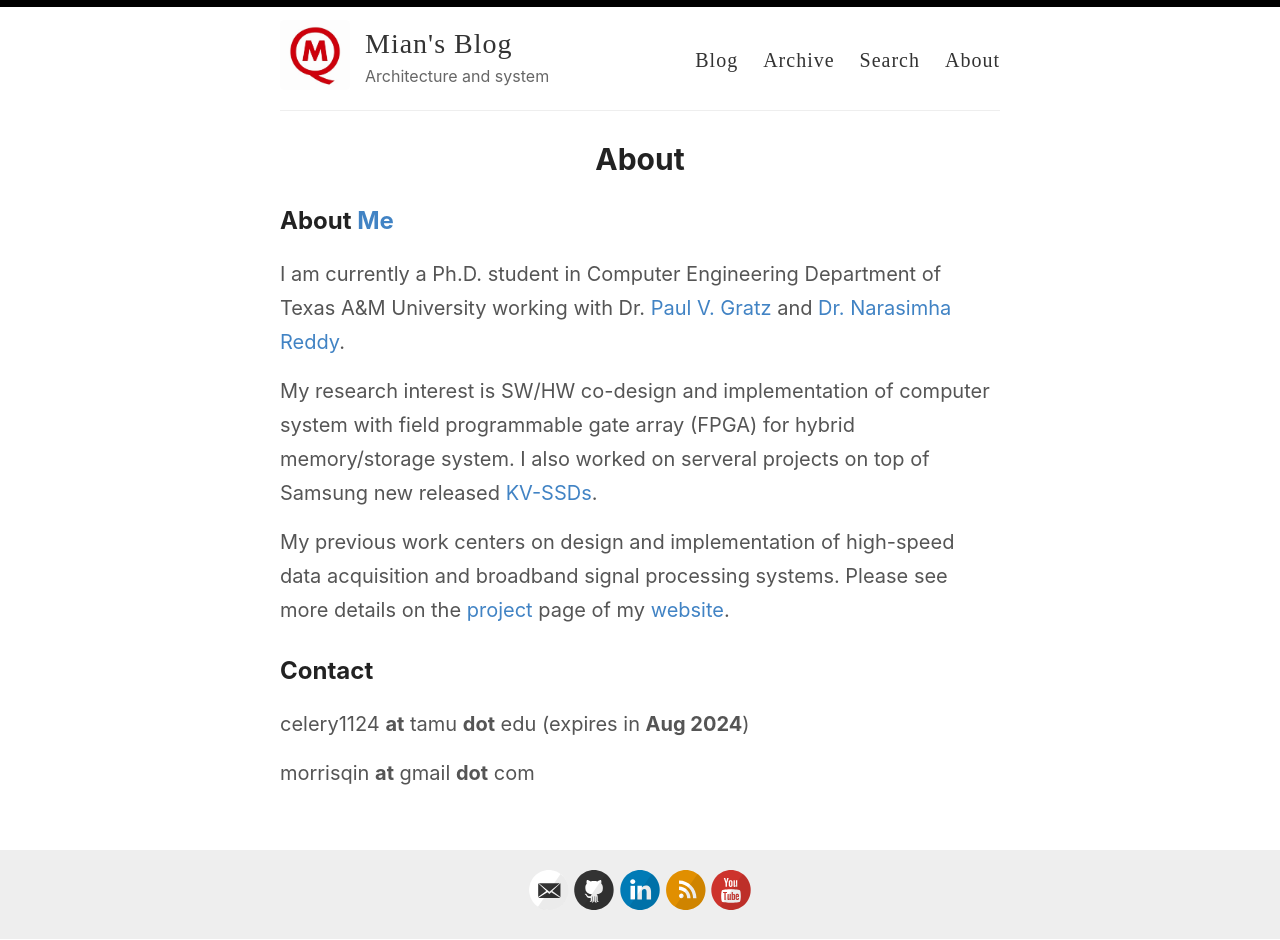
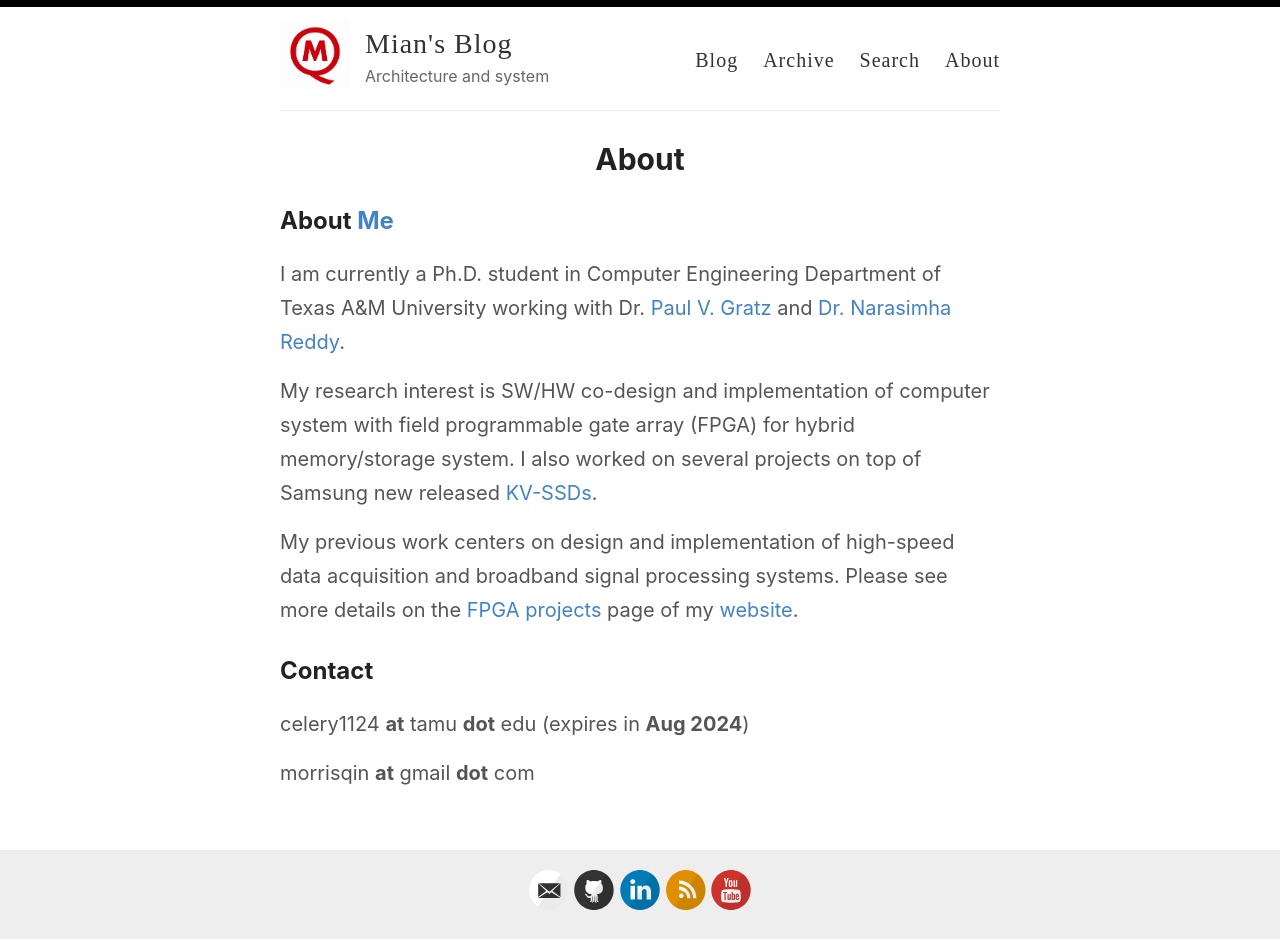
Before and after one commit to celery1124/celery1124.github.io, a Jekyll site: the page built from _pages/about.md, in a window 1280 px wide. Built offline with Jekyll 4.4.1, drawn with Linux system fonts in a browser that asks for light colours.

Commit message:
minor updates on about.md

```diff
--- a/_pages/about.md
+++ b/_pages/about.md
@@ -8,9 +8,9 @@ permalink: /about/
 
 I am currently a Ph.D. student in Computer Engineering Department of Texas A&M University working with Dr. [Paul V. Gratz](https://cesg.tamu.edu/faculty/paul-gratz/) and [Dr. Narasimha Reddy](https://cesg.tamu.edu/faculty/narasimha-reddy/).
 
-My research interest is SW/HW co-design and implementation of computer system with field programmable gate array (FPGA) for hybrid memory/storage system.  I also worked on serveral projects on top of Samsung new released [KV-SSDs](https://github.com/OpenMPDK/KVSSD).
+My research interest is SW/HW co-design and implementation of computer system with field programmable gate array (FPGA) for hybrid memory/storage system.  I also worked on several projects on top of Samsung new released [KV-SSDs](https://github.com/OpenMPDK/KVSSD).
 
-My previous work centers on design and implementation of high-speed data acquisition and broadband signal processing systems. Please see more details on the [project](https://www.celery1124.com/projects) page of my [website](https://www.celery1124.com).
+My previous work centers on design and implementation of high-speed data acquisition and broadband signal processing systems. Please see more details on the [FPGA projects](https://www.celery1124.com/fpga-projects) page of my [website](https://www.celery1124.com).
 
 ## Contact
 celery1124 **at** tamu **dot** edu (expires in **Aug 2024**)
```
